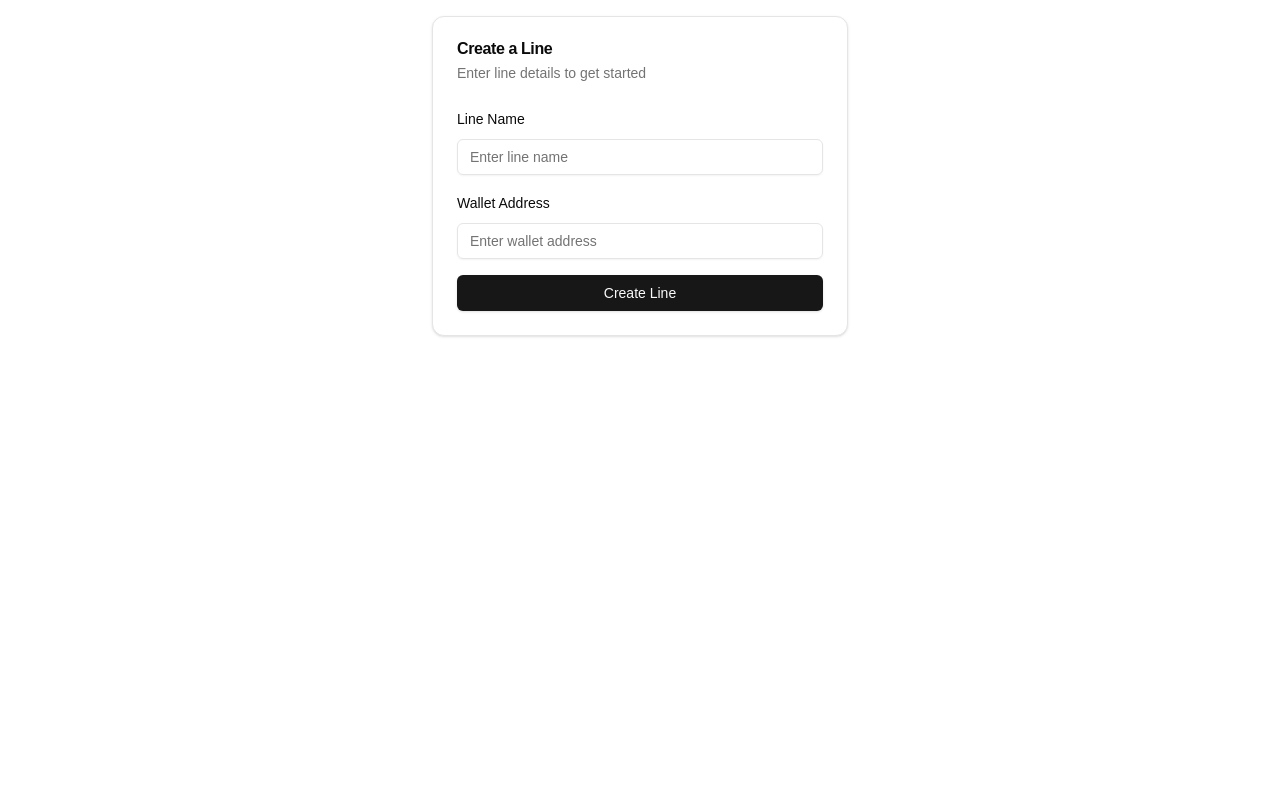
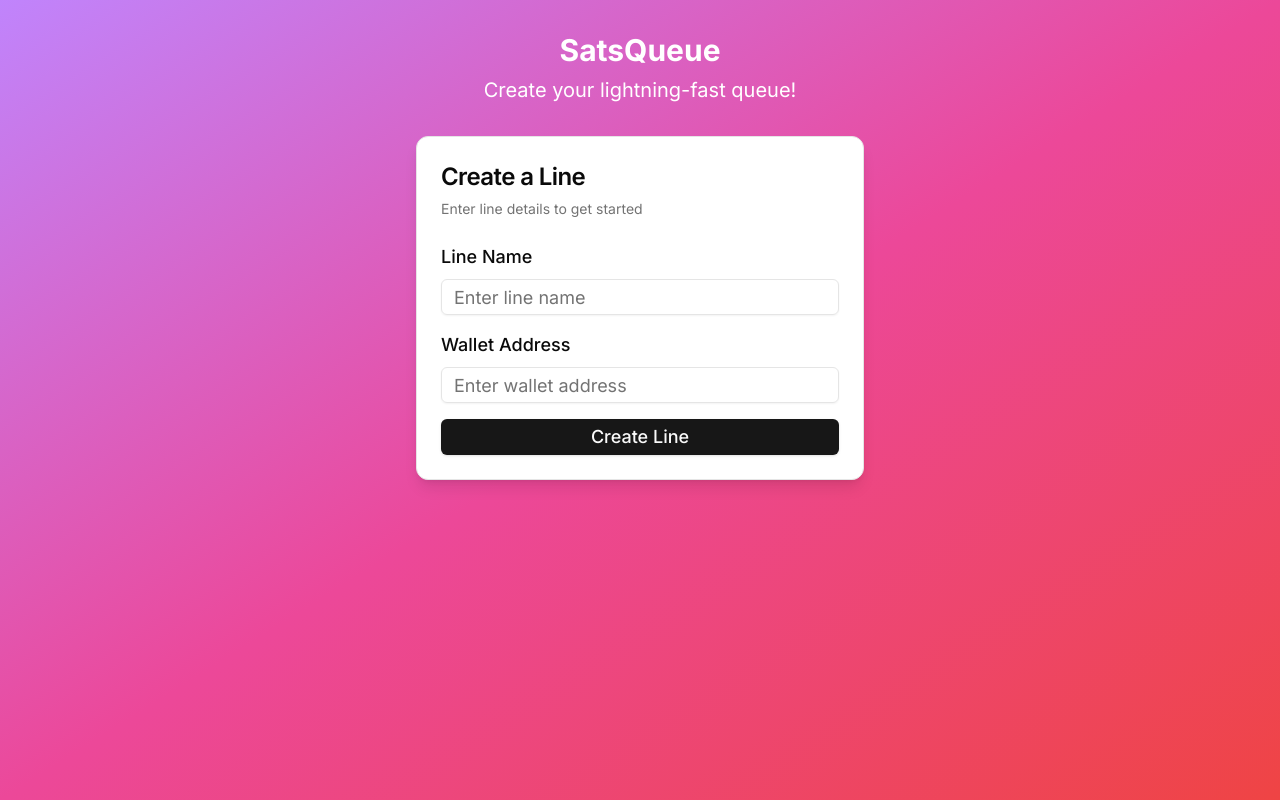
Before and after one commit to ibiscp/SatsQueue, a Next.js app: page / in a window 1280 px wide. Built offline with nearby package versions, Linux system fonts and the light colour scheme.

Commit message:
Refactor UI layout and improve user experience

```diff
--- a/app/[uuid]/page.tsx
+++ b/app/[uuid]/page.tsx
@@ -25,21 +25,26 @@ export default function Line({ params }: { params: { uuid: string } }) {
   }
 
   return (
-    <div className="container mx-auto p-4 max-w-md">
-      <Card className="mb-4">
+    <div className="min-h-screen bg-gradient-to-br from-purple-400 via-pink-500 to-red-500 flex flex-col items-center py-8 px-4">
+      <header className="w-full max-w-md mb-8 text-white text-center">
+        <h1 className="text-3xl font-bold mb-2">SatsQueue</h1>
+        <p className="text-xl">Join the lightning-fast queue!</p>
+      </header>
+
+      <Card className="w-full max-w-md mb-4 shadow-lg">
         <CardHeader>
-          <CardTitle>Current Line State</CardTitle>
+          <CardTitle className="text-2xl">Current Line State</CardTitle>
           <CardDescription>Line ID: {params.uuid}</CardDescription>
         </CardHeader>
         <CardContent>
           {queue.length === 0 ? (
-            <p>No one in line yet</p>
+            <p className="text-center text-gray-500">No one in line yet</p>
           ) : (
             <ul className="space-y-2">
               {queue.map((item, index) => (
                 <li key={index} className="flex justify-between items-center border-b py-2">
-                  <span>{item.identifier}</span>
-                  <span>{new Date(item.timestamp).toLocaleTimeString()}</span>
+                  <span className="font-medium">{item.identifier}</span>
+                  <span className="text-sm text-gray-500">{new Date(item.timestamp).toLocaleTimeString()}</span>
                 </li>
               ))}
             </ul>
@@ -47,23 +52,24 @@ export default function Line({ params }: { params: { uuid: string } }) {
         </CardContent>
       </Card>
 
-      <Card>
+      <Card className="w-full max-w-md shadow-lg">
         <CardHeader>
-          <CardTitle>Join the Line</CardTitle>
+          <CardTitle className="text-2xl">Join the Line</CardTitle>
         </CardHeader>
         <CardContent>
           <form onSubmit={joinLine} className="space-y-4">
             <div className="space-y-2">
-              <Label htmlFor="identifier">Identifier</Label>
+              <Label htmlFor="identifier" className="text-lg">Your Name</Label>
               <Input
                 id="identifier"
                 value={identifier}
                 onChange={(e) => setIdentifier(e.target.value)}
-                placeholder="Enter your identifier"
+                placeholder="Enter your name"
                 required
+                className="text-lg py-2"
               />
             </div>
-            <Button type="submit" className="w-full">Enter Line</Button>
+            <Button type="submit" className="w-full text-lg py-2">Enter Line</Button>
           </form>
         </CardContent>
       </Card>
--- a/app/layout.tsx
+++ b/app/layout.tsx
@@ -1,21 +1,12 @@
 import type { Metadata } from "next";
-import localFont from "next/font/local";
+import { Inter } from "next/font/google";
 import "./globals.css";
 
-const geistSans = localFont({
-  src: "./fonts/GeistVF.woff",
-  variable: "--font-geist-sans",
-  weight: "100 900",
-});
-const geistMono = localFont({
-  src: "./fonts/GeistMonoVF.woff",
-  variable: "--font-geist-mono",
-  weight: "100 900",
-});
+const inter = Inter({ subsets: ["latin"] });
 
 export const metadata: Metadata = {
-  title: "Create Next App",
-  description: "Generated by create next app",
+  title: "SatsQueue",
+  description: "Join the lightning-fast queue!",
 };
 
 export default function RootLayout({
@@ -25,11 +16,10 @@ export default function RootLayout({
 }>) {
   return (
     <html lang="en">
-      <body
-        className={`${geistSans.variable} ${geistMono.variable} antialiased`}
-      >
-        {children}
-      </body>
+      <head>
+        <meta name="viewport" content="width=device-width, initial-scale=1, maximum-scale=1, user-scalable=0" />
+      </head>
+      <body className={inter.className}>{children}</body>
     </html>
   );
 }
--- a/app/page.tsx
+++ b/app/page.tsx
@@ -21,35 +21,42 @@ export default function Home() {
   }
 
   return (
-    <div className="container mx-auto p-4 max-w-md">
-      <Card>
+    <div className="min-h-screen bg-gradient-to-br from-purple-400 via-pink-500 to-red-500 flex flex-col items-center py-8 px-4">
+      <header className="w-full max-w-md mb-8 text-white text-center">
+        <h1 className="text-3xl font-bold mb-2">SatsQueue</h1>
+        <p className="text-xl">Create your lightning-fast queue!</p>
+      </header>
+
+      <Card className="w-full max-w-md shadow-lg">
         <CardHeader>
-          <CardTitle>Create a Line</CardTitle>
+          <CardTitle className="text-2xl">Create a Line</CardTitle>
           <CardDescription>Enter line details to get started</CardDescription>
         </CardHeader>
         <CardContent>
           <form onSubmit={createLine} className="space-y-4">
             <div className="space-y-2">
-              <Label htmlFor="lineName">Line Name</Label>
+              <Label htmlFor="lineName" className="text-lg">Line Name</Label>
               <Input
                 id="lineName"
                 value={lineName}
                 onChange={(e) => setLineName(e.target.value)}
                 placeholder="Enter line name"
                 required
+                className="text-lg py-2"
               />
             </div>
             <div className="space-y-2">
-              <Label htmlFor="walletAddress">Wallet Address</Label>
+              <Label htmlFor="walletAddress" className="text-lg">Wallet Address</Label>
               <Input
                 id="walletAddress"
                 value={walletAddress}
                 onChange={(e) => setWalletAddress(e.target.value)}
                 placeholder="Enter wallet address"
                 required
+                className="text-lg py-2"
               />
             </div>
-            <Button type="submit" className="w-full">Create Line</Button>
+            <Button type="submit" className="w-full text-lg py-2">Create Line</Button>
           </form>
         </CardContent>
       </Card>
```
